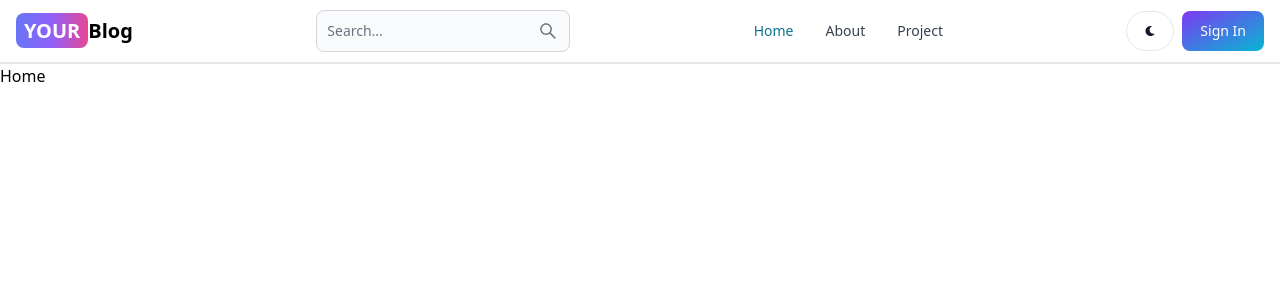
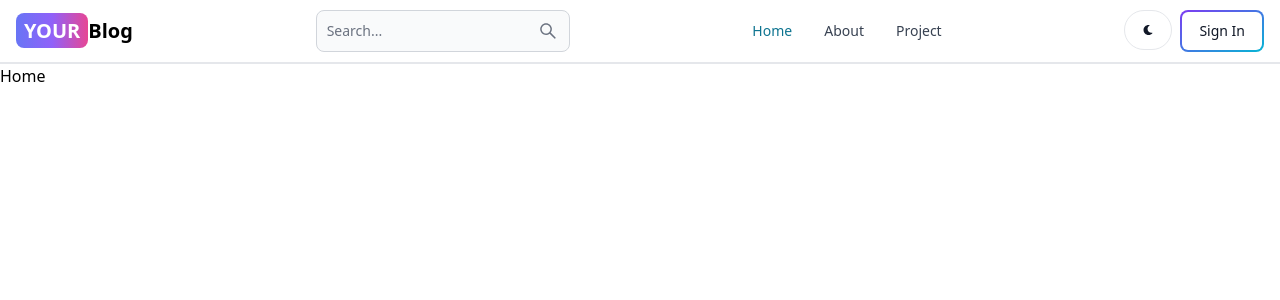
Before and after one commit to HongNT03/YOUR-BLOG, a React (Vite) app in the folder client/: page / in a window 1280 px wide. Shown: the top 300 px of the page. Built offline with nearby package versions, Linux system fonts and the light colour scheme.

Commit message:
create server side

```diff
--- a/client/src/components/Header.jsx
+++ b/client/src/components/Header.jsx
@@ -32,7 +32,7 @@ const Header = () => {
           <FaMoon />
         </Button>
         <Link to="/sign-in">
-          <Button gradientDuoTone="purpleToBlue">Sign In</Button>
+          <Button gradientDuoTone="purpleToBlue" outline>Sign In</Button>
         </Link>
         <Navbar.Toggle />
       </div>
```
Also changed, not shown: package.json (added, +18 -0 lines), 2 other files (tests, documents, lock files or other folders).
